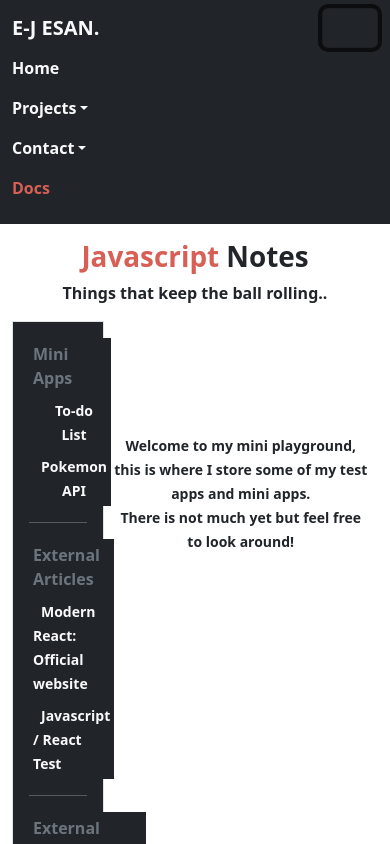
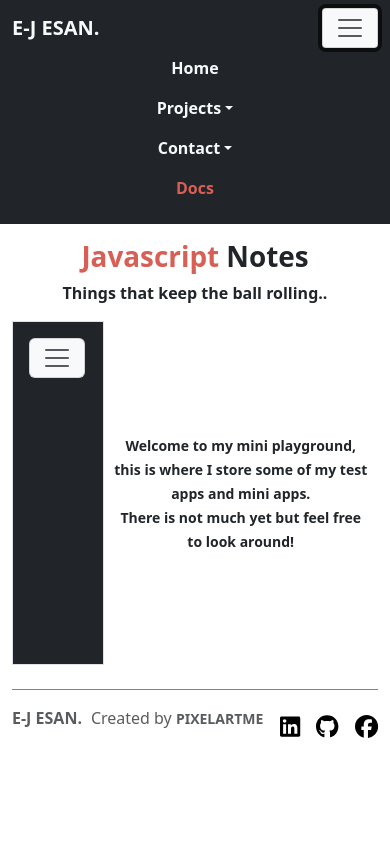
Before and after one commit to ricesush/portfoliov2, a React (Vite) app: page /docs in a window 390 px wide. Both pictures are taken after a click on the button 350 px from the left and 28 px from the top of the page. Shown: the top 844 px of the page. Built offline with nearby package versions, Linux system fonts and the light colour scheme.

Commit message:
+collapse sidebar and responsiveness

```diff
--- a/src/components/DocsSideBar.jsx
+++ b/src/components/DocsSideBar.jsx
@@ -5,12 +5,33 @@ import { ResourcesTable } from './ResourcesTable';
 
 export const DocsSideBar = () => {
   return (
-    <div className='p-3'>
-      <MiniAppsTable />
-      <hr className='text-light' />
-      <ExternalLinksTable />
-      <hr className='text-light' />
-      <ResourcesTable />
-    </div>
+    <nav class='navbar navbar-expand-lg p-3'>
+      <div class=''>
+        <button
+          class='navbar-toggler bg-light'
+          type='button'
+          data-bs-toggle='collapse'
+          data-bs-target='#sidebar'
+          aria-controls='sidebar'
+          aria-expanded='false'
+          aria-label='Toggle navigation'
+        >
+          <span class='navbar-toggler-icon'></span>
+        </button>
+        <div class='collapse navbar-collapse' id='sidebar'>
+          <div class='mb-2 mb-lg-0'>
+            <li class=' nav-item'>
+              <MiniAppsTable />
+            </li>
+            <li class='nav-item'>
+              <ExternalLinksTable />
+            </li>
+            <li class='nav-item'>
+              <ResourcesTable />
+            </li>
+          </div>
+        </div>
+      </div>
+    </nav>
   );
 };
--- a/src/components/NavBar.jsx
+++ b/src/components/NavBar.jsx
@@ -9,20 +9,17 @@ export const NavBar = () => {
             E-J ESAN.
           </Link>
           <button
-            className='navbar-toggler'
+            className='navbar-toggler bg-light rounded-1'
             type='button'
             data-bs-toggle='collapse'
-            data-bs-target='#navbarSupportedContent'
-            aria-controls='navbarSupportedContent'
+            data-bs-target='#mainNavBar'
+            aria-controls='mainNavBar'
             aria-expanded='false'
             aria-label='Toggle navigation'
           >
             <span className='navbar-toggler-icon'></span>
           </button>
-          <div
-            className='collapse navbar-collapse '
-            id='navbarSupportedContent'
-          >
+          <div className='collapse navbar-collapse text-center' id='mainNavBar'>
             <ul className='navbar-nav ms-auto mb-2 mb-lg-0 fw-bold '>
               <li className='nav-item'>
                 <NavLink to='/' className='nav-link text-light'>
@@ -83,7 +80,7 @@ export const NavBar = () => {
                 >
                   Contact
                 </a>
-                <ul className='dropdown-menu'>
+                <ul className='dropdown-menu text-center'>
                   <li>
                     <a className='dropdown-item fw-bold' href='#'>
                       <small>Pixelartme@gmail.com</small>
```
